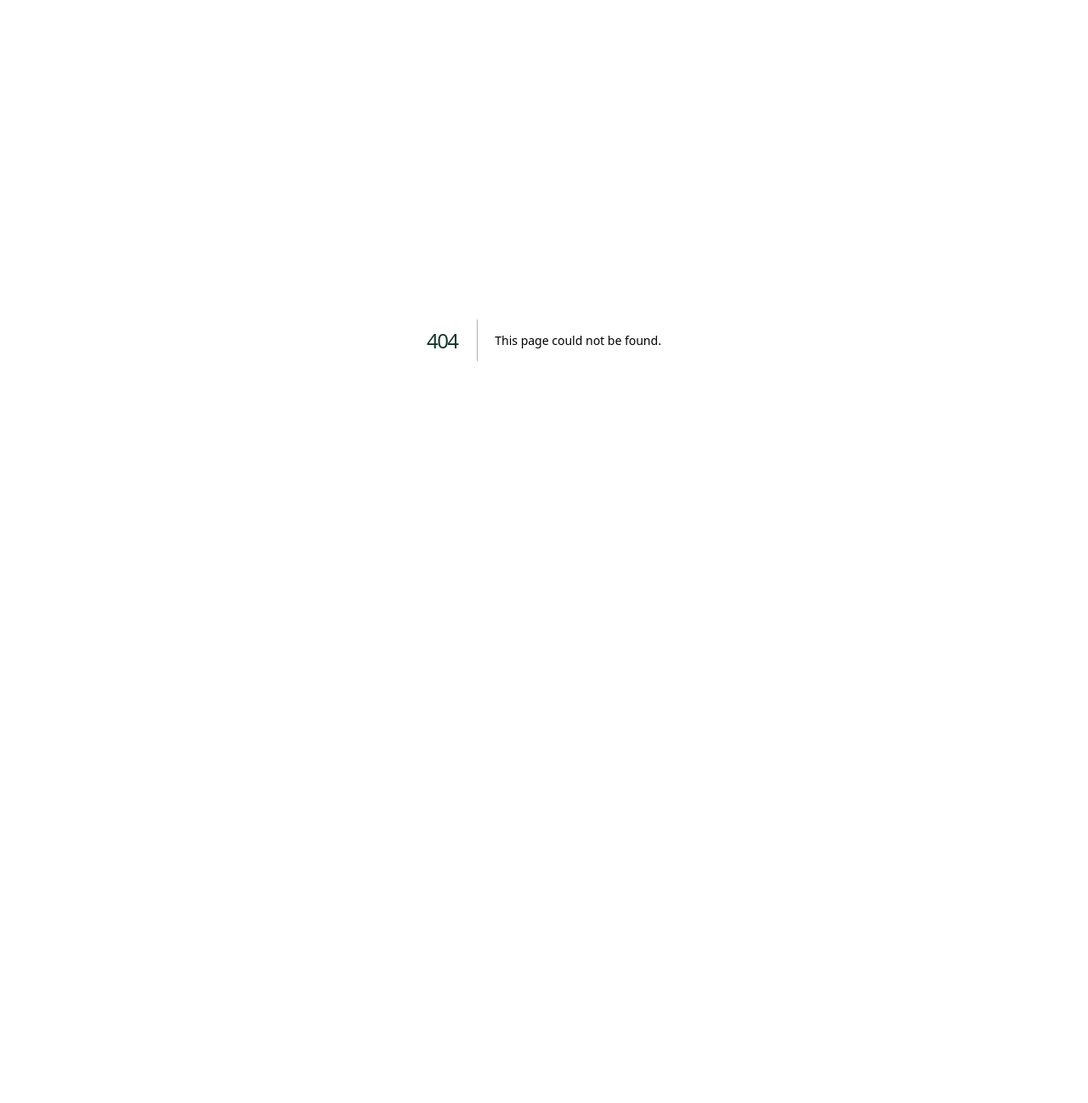
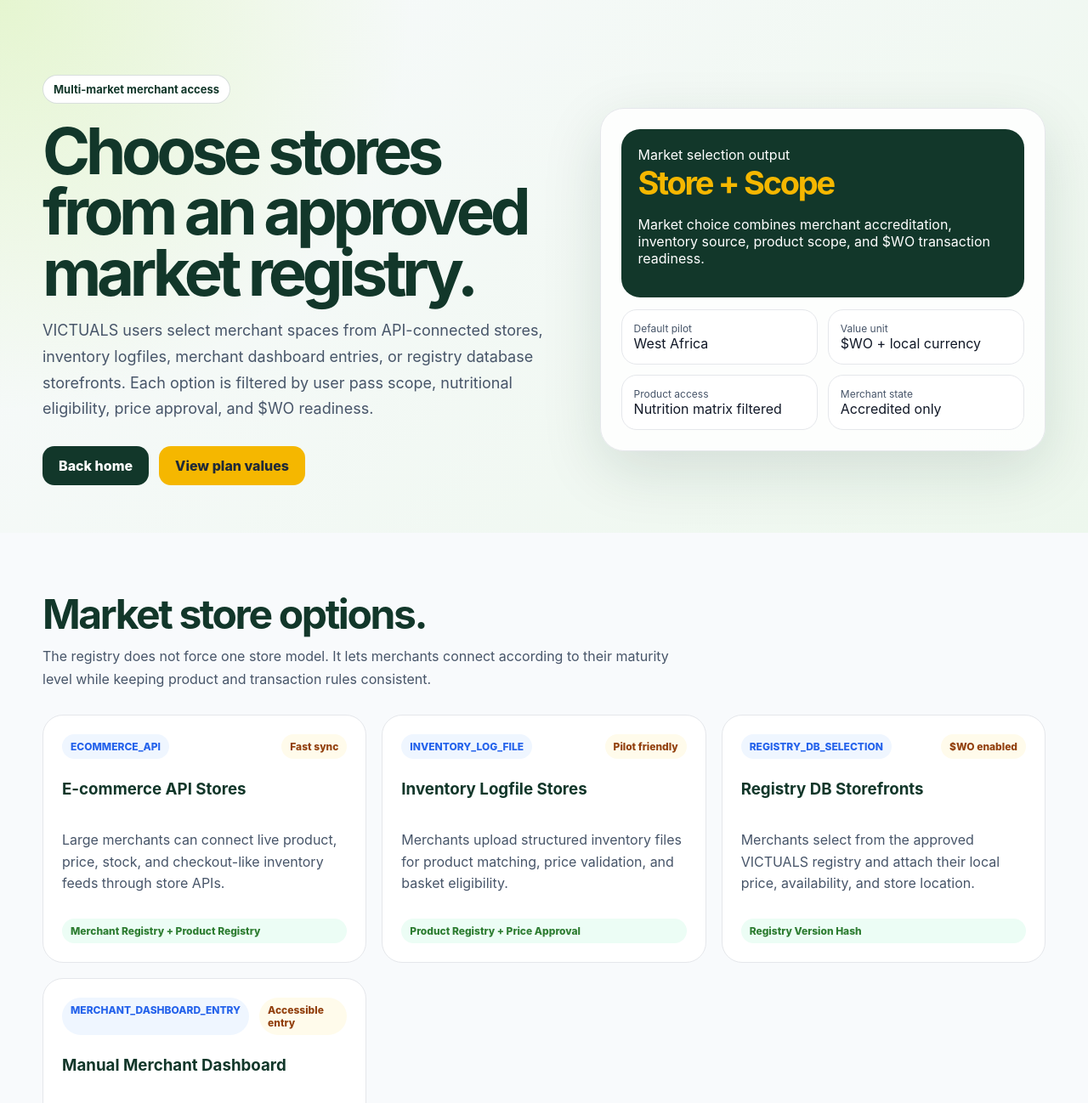
Before and after one commit to Samoolino/-Smart-Food-Pass-Platform, a Next.js app in the folder apps/web-marketing/: page /market-stores in a window 1280 px wide. Before the commit this address had no page. Shown: the top 1298 px of the page at 85% size. Before the commit the page ends 800 px from the top, so only its background shows below. Built offline with nearby package versions, Linux system fonts and the light colour scheme.

Commit message:
apps: add market stores route page

```diff
--- /dev/null
+++ b/apps/web-marketing/app/market-stores/page.tsx
@@ -0,0 +1,120 @@
+const marketOptions = [
+  {
+    name: 'E-commerce API Stores',
+    source: 'ECOMMERCE_API',
+    description: 'Large merchants can connect live product, price, stock, and checkout-like inventory feeds through store APIs.',
+    status: 'Fast sync',
+    proof: 'Merchant Registry + Product Registry'
+  },
+  {
+    name: 'Inventory Logfile Stores',
+    source: 'INVENTORY_LOG_FILE',
+    description: 'Merchants upload structured inventory files for product matching, price validation, and basket eligibility.',
+    status: 'Pilot friendly',
+    proof: 'Product Registry + Price Approval'
+  },
+  {
+    name: 'Registry DB Storefronts',
+    source: 'REGISTRY_DB_SELECTION',
+    description: 'Merchants select from the approved VICTUALS registry and attach their local price, availability, and store location.',
+    status: '$WO enabled',
+    proof: 'Registry Version Hash'
+  },
+  {
+    name: 'Manual Merchant Dashboard',
+    source: 'MERCHANT_DASHBOARD_ENTRY',
+    description: 'Small merchants can manage inventory and price updates directly from the merchant app during the pilot phase.',
+    status: 'Accessible entry',
+    proof: 'Merchant Accreditation State'
+  }
+];
+
+const filters = [
+  'Country and region',
+  'Merchant accreditation',
+  'Inventory source type',
+  'Eligible product count',
+  '$WO acceptance readiness',
+  'Settlement availability'
+];
+
+export default function MarketStoresPage() {
+  return (
+    <main className="page-shell">
+      <section className="hero">
+        <div className="container hero-grid">
+          <div>
+            <span className="eyebrow">Multi-market merchant access</span>
+            <h1>Choose stores from an approved market registry.</h1>
+            <p className="hero-copy">
+              VICTUALS users select merchant spaces from API-connected stores, inventory logfiles,
+              merchant dashboard entries, or registry database storefronts. Each option is filtered
+              by user pass scope, nutritional eligibility, price approval, and $WO readiness.
+            </p>
+            <div className="actions">
+              <a className="button primary" href="/">Back home</a>
+              <a className="button gold" href="/plans">View plan values</a>
+            </div>
+          </div>
+          <div className="panel">
+            <div className="value-card">
+              <span>Market selection output</span>
+              <strong>Store + Scope</strong>
+              <p>Market choice combines merchant accreditation, inventory source, product scope, and $WO transaction readiness.</p>
+            </div>
+            <div className="metric-grid">
+              <div className="metric"><span>Default pilot</span>West Africa</div>
+              <div className="metric"><span>Value unit</span>$WO + local currency</div>
+              <div className="metric"><span>Product access</span>Nutrition matrix filtered</div>
+              <div className="metric"><span>Merchant state</span>Accredited only</div>
+            </div>
+          </div>
+        </div>
+      </section>
+
+      <section className="section">
+        <div className="container">
+          <div className="section-title">
+            <h2>Market store options.</h2>
+            <p>
+              The registry does not force one store model. It lets merchants connect according to their maturity level while keeping product and transaction rules consistent.
+            </p>
+          </div>
+          <div className="card-grid">
+            {marketOptions.map((option) => (
+              <article className="card store-card" key={option.name}>
+                <div className="store-top">
+                  <span className="tag blue">{option.source}</span>
+                  <span className="tag gold">{option.status}</span>
+                </div>
+                <h3>{option.name}</h3>
+                <p>{option.description}</p>
+                <span className="tag">{option.proof}</span>
+              </article>
+            ))}
+          </div>
+        </div>
+      </section>
+
+      <section className="section">
+        <div className="container">
+          <div className="section-title">
+            <h2>Store selection filters.</h2>
+            <p>
+              The frontend should expose fast filters so users do not browse products they cannot redeem with their current pass scope.
+            </p>
+          </div>
+          <div className="card-grid">
+            {filters.map((filter) => (
+              <article className="card" key={filter}>
+                <span className="tag">Filter</span>
+                <h3>{filter}</h3>
+                <p>Used by the market page to accelerate selection and reduce failed QR redemption attempts.</p>
+              </article>
+            ))}
+          </div>
+        </div>
+      </section>
+    </main>
+  );
+}
```
